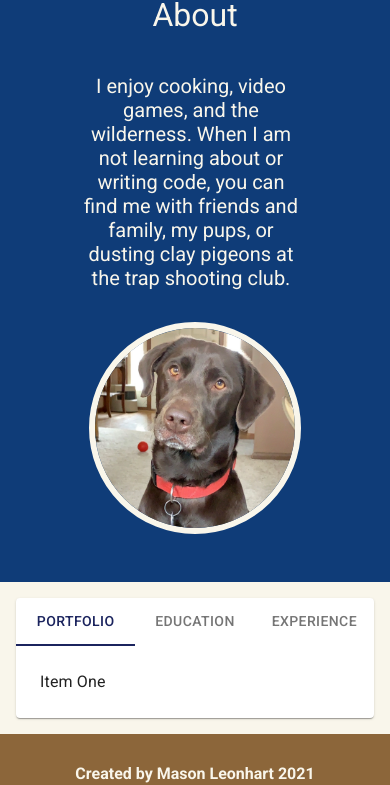
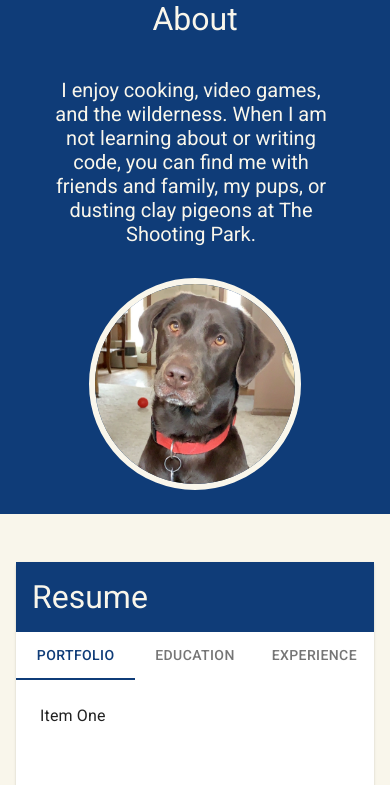
Before and after one commit to masonleonhart/masonleonhart.github.io, a React (Create React App) app: page / in a window 390 px wide. Shown: the part 705-1490 px from the top of the page. Built offline with nearby package versions, Linux system fonts and the light colour scheme.

Commit message:
add structure for resume

```diff
--- a/src/App.jsx
+++ b/src/App.jsx
@@ -3,7 +3,7 @@ import { Element } from 'react-scroll';
 import Nav from './Components/Nav/Nav';
 import Header from './Components/Header/Header';
 import About from './Components/About/About';
-import CV from './Components/CV/CV';
+import Resume from './Components/Resume/Resume';
 import Footer from './Components/Footer/Footer';
 
 import { createMuiTheme } from '@material-ui/core/styles';
@@ -12,7 +12,7 @@ import { ThemeProvider } from '@material-ui/styles';
 const theme = createMuiTheme({
   palette: {
     primary: {
-      main: '#1b245e'
+      main: '#0f3c78'
     },
     secondary: {
       main: '#f9f6eb'
@@ -32,8 +32,8 @@ function App() {
         <Element name='about'>
           <About />
         </Element>
-        <Element name='cv'>
-          <CV />
+        <Element name='resume'>
+          <Resume />
         </Element>
         <Footer />
       </div>
--- a/src/Components/About/About.css
+++ b/src/Components/About/About.css
@@ -2,6 +2,11 @@
     background-color: #0f3c78;
     padding: 3em;
     color: #f9f6eb;
+}
+@media (max-width: 871px) {
+    #about {
+        padding: 3rem 1rem 1.5rem 1rem;
+    }
 }
 
 #about-stuff {
--- a/src/Components/About/About.jsx
+++ b/src/Components/About/About.jsx
@@ -14,7 +14,7 @@ function About() {
                 <p id='about-content'>
                     I enjoy cooking, video games, and the wilderness. When I am not learning
                     about or writing code, you can find me with friends and family, my pups,
-                    or dusting clay pigeons at the trap shooting club.
+                    or dusting clay pigeons at The Shooting Park.
             </p>
                 <img id='winnie-image' src={winnie} alt="" />
             </div>
--- a/src/Components/CV/CV.css
+++ /dev/null
@@ -1,10 +0,0 @@
-#cv {
-    background-color: #f9f6eb;
-    padding: 5rem;
-}
-
-@media (max-width: 871px) {
-    #cv {
-        padding: 1rem;
-    }
-}
--- a/src/Components/Header/Header.css
+++ b/src/Components/Header/Header.css
@@ -24,6 +24,18 @@
     display: flex;
     flex-wrap: wrap;
     align-items: center;
+}
+
+@media (max-width: 871px) {
+    #header {
+        padding-top: 2rem;
+    }
+    #me-card {
+        text-align: center;
+        flex-direction: column;
+        width: auto;
+        justify-content: center;
+    }
 }
 
 .no-gradient {
--- a/src/Components/Header/Header.jsx
+++ b/src/Components/Header/Header.jsx
@@ -18,7 +18,7 @@ function Header() {
 
     const classes = useStyles();
 
-    const matches = useMediaQuery('(max-width: 871px)');
+    const matches = useMediaQuery('(max-width: 1224px)');
 
     return (
         <div id='header'>
--- a/src/Components/Nav/Nav.jsx
+++ b/src/Components/Nav/Nav.jsx
@@ -33,7 +33,7 @@ function Nav() {
 
     const classes = useStyles();
 
-    const matches = useMediaQuery('(min-width: 1000px)');
+    const matches = useMediaQuery('(min-width: 871px)');
 
     return (
         <>
@@ -47,7 +47,7 @@ function Nav() {
                             <Link to='about' activeClass='active' spy={true} smooth={true} duration={500}>About</Link>
                         </Button>
                         <Button className={classes.navButton} color='secondary'>
-                            <Link to='cv' activeClass='active' spy={true} smooth={true} duration={500}>CV</Link>
+                            <Link to='resume' activeClass='active' spy={true} smooth={true} duration={500}>Resume</Link>
                         </Button>
                     </div> :
                         <Button
@@ -73,7 +73,7 @@ function Nav() {
                         <Link to='about' activeClass='drawer-active' spy={true} smooth={true} duration={500}>About</Link>
                     </Button>
                     <Button className={classes.navButton} color='primary'>
-                        <Link to='cv' activeClass='drawer-active' spy={true} smooth={true} duration={500}>CV</Link>
+                        <Link to='resume' activeClass='drawer-active' spy={true} smooth={true} duration={500}>Resume</Link>
                     </Button>
                 </div>
             </Drawer>
--- /dev/null
+++ b/src/Components/Resume/Resume.css
@@ -0,0 +1,18 @@
+#resume {
+    background-color: #f9f6eb;
+    padding: 3rem;
+}
+
+@media (max-width: 871px) {
+    #resume {
+        padding: 3rem 1rem 1.5rem 1rem;
+    }
+}
+
+#resume-header {
+    padding: 1rem;
+    margin: 0;
+    font-size: 2rem;
+    background-color: #0f3c78;
+    color: #f9f6eb;
+}
--- a/src/Components/CV/CV.jsx
+++ b/src/Components/Resume/Resume.jsx
@@ -1,7 +1,7 @@
 import { useState } from 'react';
 import PropTypes from 'prop-types';
 
-import './CV.css';
+import './Resume.css';
 import { Paper, makeStyles, useMediaQuery, Tabs, Tab, Box, Typography } from '@material-ui/core';
 
 function TabPanel(props) {
@@ -30,14 +30,15 @@ TabPanel.propTypes = {
     value: PropTypes.any.isRequired,
 };
 
-function CV() {
+function Resume() {
     const [tabValue, setTabValue] = useState(0);
 
     const useStyles = makeStyles({
         paper: {
             height: '100%',
+            minHeight: 700,
             maxWidth: 1400,
-            margin: 'auto'
+            margin: 'auto',
         },
     });
 
@@ -46,8 +47,9 @@ function CV() {
     const classes = useStyles();
 
     return (
-        <div id='cv'>
+        <div id='resume'>
             <Paper className={classes.paper}>
+                <p id='resume-header'>Resume</p>
                 <Tabs
                     value={tabValue}
                     onChange={(event, newValue) => setTabValue(newValue)}
@@ -73,4 +75,4 @@ function CV() {
     );
 };
 
-export default CV;
+export default Resume;
```
